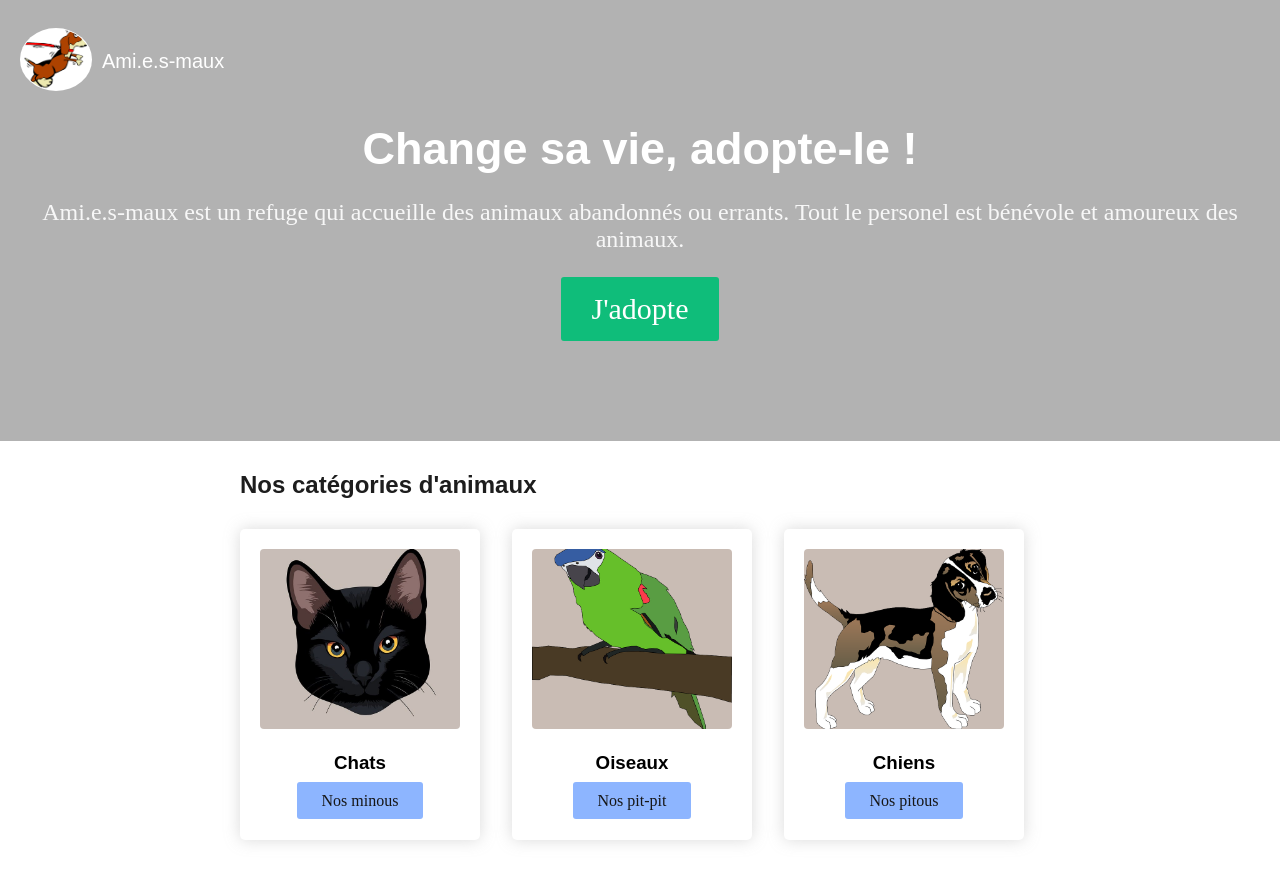
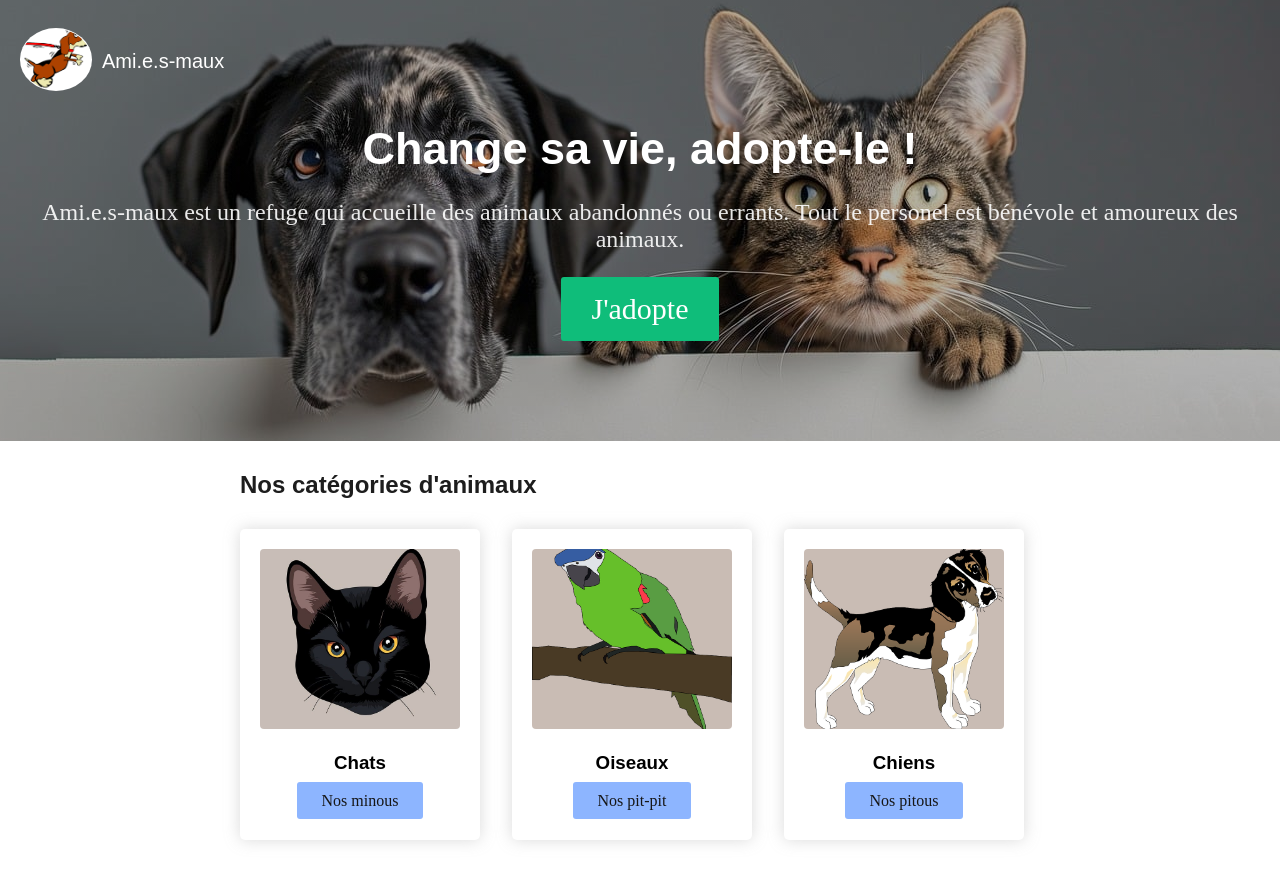
Before and after one commit to Chantaloup/Refuge-animaux-landing, a plain HTML site: page index.html in a window 1280 px wide. Shown: the top 893 px of the page. Drawn offline with Linux system fonts and the light colour scheme; files that its build step writes are made by us from their sources; files whose address does not match are found by name; a web font is replaced by a local one.

Commit message:
Update style.css

```diff
--- a/style.css
+++ b/style.css
@@ -9,7 +9,7 @@ body {
 }
 
 .banner {
-    background-image: linear-gradient(rgba(0,0,0,0.3), rgba(0,0,0,0.3)), url(Images/Chat-chien.jpg);
+    background-image: linear-gradient(rgba(0,0,0,0.3), rgba(0,0,0,0.3)), url(/Images/Chat-chien.jpg);
     background-position: center;
     background-size: cover;
     background-attachment: fixed;
```
